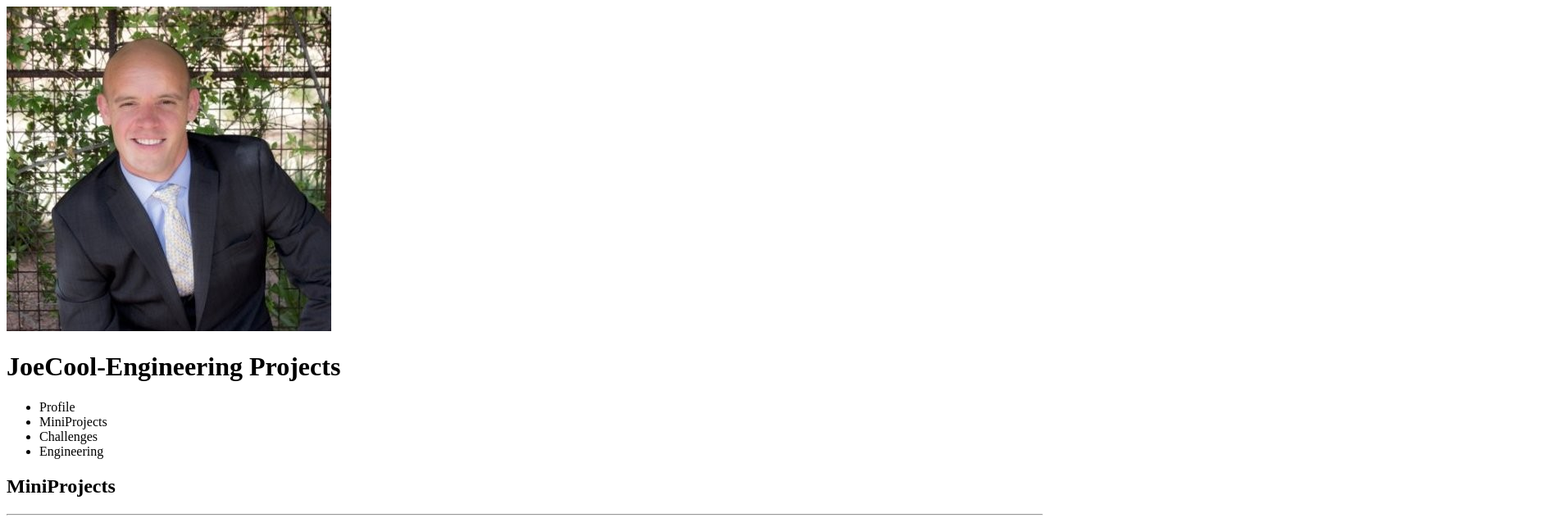
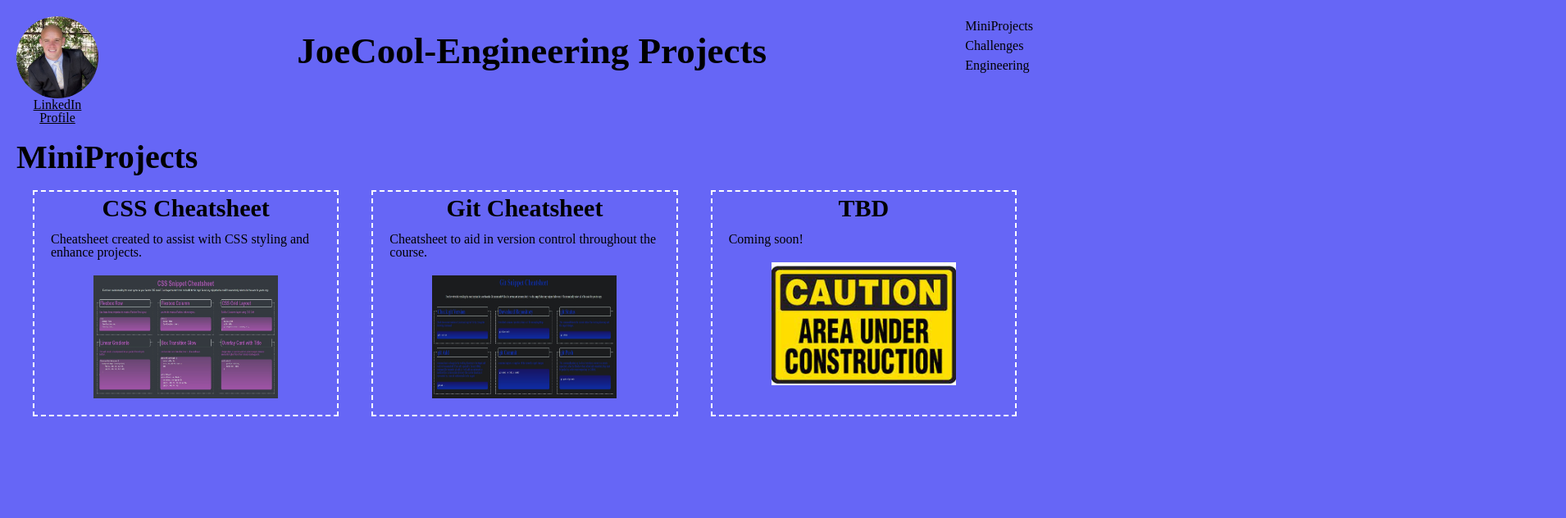
Before and after one commit to JoeCool-Engineer/JoeCool-Engineer_Projects, a plain HTML site: page index.html in a window 1280 px wide. Shown: the top 632 px of the page at 82% size, 1910 px wide, since content can reach past the window. Drawn offline with Linux system fonts and the light colour scheme; files that its build step writes are made by us from their sources.

Commit message:
CSS Updated

```diff
--- a/assets/css/reset.css
+++ b/assets/css/reset.css
@@ -0,0 +1,33 @@
+/* Resets the box size of every element */
+* {
+    margin: 0;
+    padding: 0;
+    box-sizing: border-box;
+  }
+
+  /* Gives the body element a parent height to compare against */
+  html {
+    height: 100%;
+  }
+
+  body {
+    min-height: 100%;
+    line-height: 1;
+    font-family: sans-serif;
+  }
+
+  h1, h2, h3, h4, h5, h6 {
+    font-size: 100%;
+  }
+
+  /* Matches the font of special elements to the rest of the page */
+  input, select, option, optgroup, textarea, button,
+  pre, code {
+    font-size: 100%;
+    font-family: inherit;
+  }
+
+  /* Removes default bullet points from lists */
+  ol, ul {
+    list-style: none;
+  }
--- a/assets/css/style.css
+++ b/assets/css/style.css
@@ -0,0 +1,96 @@
+:root {
+    --mainFontColor: rgb(0, 0, 0);
+    --backgroundColor: rgb(0,0, 240, 0.6);
+}
+
+* {
+    color: var(--mainFontColor);
+    font-family: 'Times New Roman', Times, serif;
+}
+
+body {
+    background-color: var(--backgroundColor);
+    margin: 20px;
+}
+
+header {
+    display: flex;
+    flex-direction: row;
+    justify-content: space-between;
+    /* height: 10%; */
+    margin-bottom: 20px;
+}
+
+header img {
+    border-radius: 50px;
+    width: 100px;
+    height: 100px;
+}
+
+.profile {
+    display: flex;
+    flex-direction: column;
+}
+
+.profile a {
+    text-align: center;
+    line-height: 1;
+}
+
+header h1 {
+    font-size: 45px;
+    font-weight: bold;
+    margin-top: 20px;
+}
+
+nav {
+    line-height: 1.5;
+}
+
+h2 {
+    font-size: 40px;
+    font-weight: bold;
+}
+
+h3 {
+    font-size: 30px;
+    font-weight: bold;
+    text-align: center;
+    position: relative;
+    bottom: 15px;
+}
+
+section {
+    display: flex;
+    flex-wrap: wrap;
+}
+
+article {
+    display: flex;
+    flex-wrap: wrap;
+    justify-content: space-around;
+    flex: 1 1 calc(100%/3);
+}
+
+.card {
+    display: flex;
+    flex-direction: column;
+    flex: 1 1 100%;
+    border: 2px dashed white;
+    margin: 20px;
+    padding: 20px;
+}
+
+article p {
+    margin-bottom: 20px;
+}
+
+.project {
+    display: flex;
+    justify-content: center;
+}
+
+.project img{
+    width: 225px;
+    height: 150px;
+}
--- a/index.html
+++ b/index.html
@@ -5,19 +5,22 @@
     <meta http-equiv="X-UA-Compatible" content="IE=edge">
     <meta name="viewport" content="width=device-width, initial-scale=1.0">
     <title>JoeCool-Engineering Projects</title>
-    <link rel="stylesheet" href=".assets/reset.css">
-    <link rel="stylesheet" href=".assets/style.css">
+    <link rel="icon" type="image/x-icon" href="./assets/images/snoopy2.png">
+    <link rel="stylesheet" href="./assets/css/reset.css">
+    <link rel="stylesheet" href="./assets/css/style.css">
 
 </head>
 <body>
 <!-- Heading with Navigation Links -->
     <header>
+    <section class="profile">
         <img src="./assets/images/Prof_Photo.jfif" alt="Professional Photo">
+        <a href="https://www.linkedin.com/in/rodneybuller/">LinkedIn<br>Profile</a>
+    </section>
         <h1>JoeCool-Engineering Projects</h1>
         <div class="navigation">
             <nav>
                 <ul>
-                    <li>Profile</li>
                     <li>MiniProjects</li>
                     <li>Challenges</li>
                     <li>Engineering</li>
@@ -28,29 +31,37 @@
 
 <!-- Main Content -->
 <main>
+
 <h2>MiniProjects</h2>
-    <hr>
+    <section>
         <article>
+            <div class="card">
                 <h3>CSS Cheatsheet</h3>
                 <p>Cheatsheet created to assist with CSS styling and enhance projects.</p>
                 <div class="project">
                     <img src="./assets/images/cssCheatsheet.jpg" alt="CSS Cheatsheet">
                 </div>
+            </div>
         </article>
         <article>
+            <div class="card">
                 <h3>Git Cheatsheet</h3>
                 <p>Cheatsheet to aid in version control throughout the course.</p>
                 <div class="project">
                     <img src="./assets/images/gitCheatsheet.jpg" alt="Git Cheatsheet">
                 </div>
+            </div>
         </article>
         <article>
+            <div class="card">
                 <h3>TBD</h3>
                 <p>Coming soon!</p>
                 <div class="project">
                     <img src="./assets/images/construction.jpg" alt="Git Cheatsheet">
                 </div>
+            </div>
         </article>
+    </section>
 </main>
 <footer>
 
```
Also changed, not shown: assets/images/snoopy2.png (added), 1 other file. Lines whose indentation alone changed are shown as unchanged.
